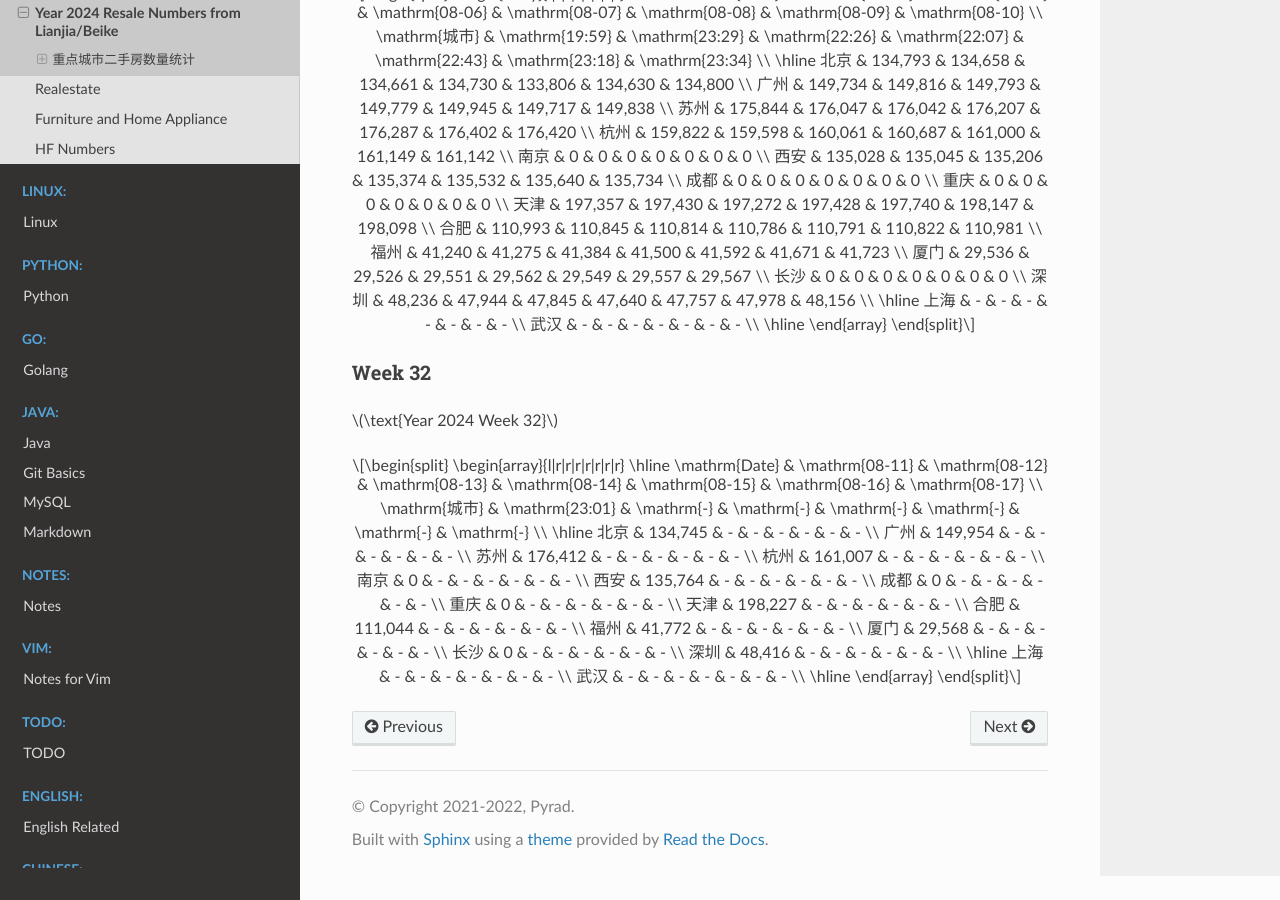
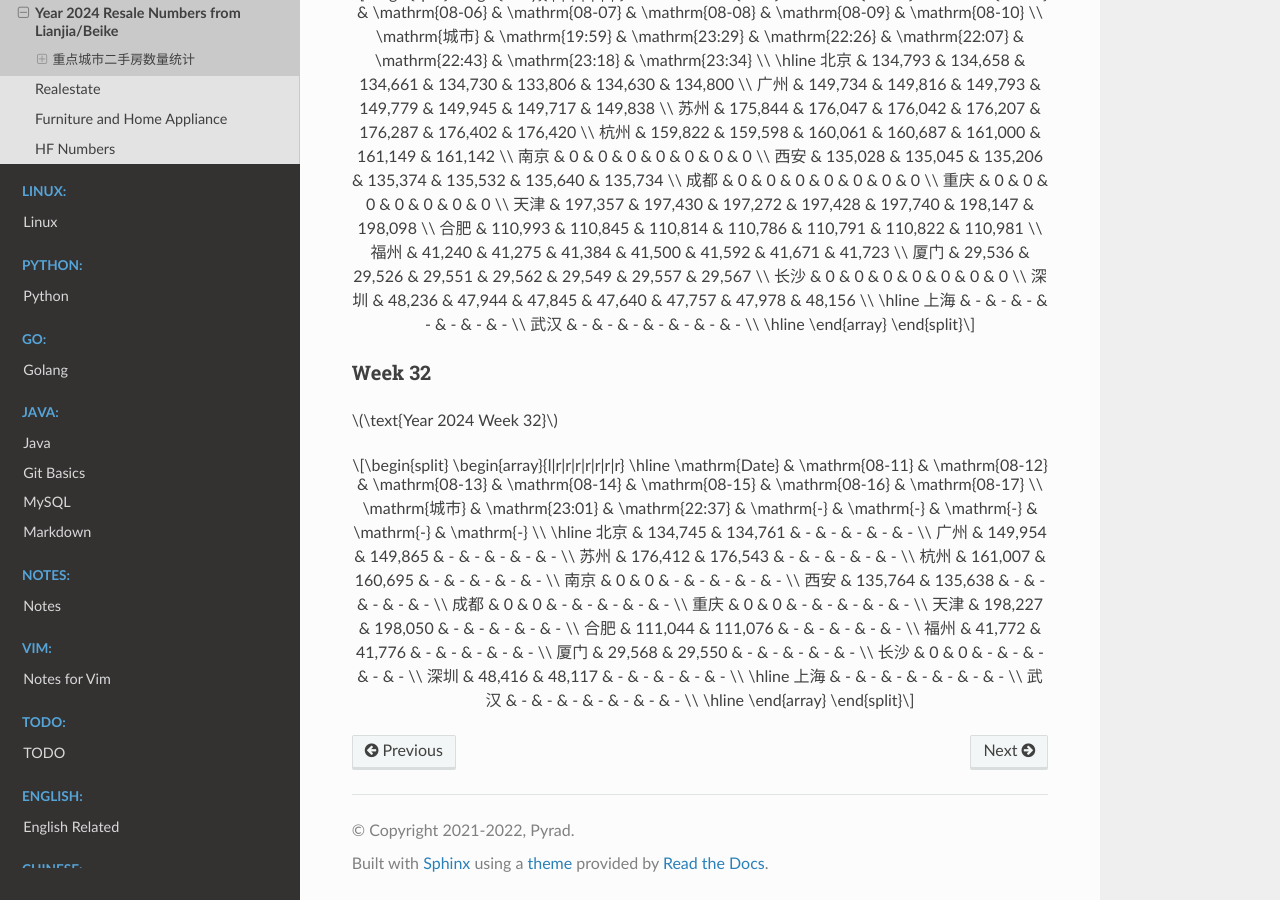
Before and after one commit to Pyrad/pyradnotes, a Sphinx documentation site: the page built from source/RealEstate/resalenumbers2024.md, in a window 1280 px wide and 900 px high, scrolled down 15517 px. Built offline with Sphinx 7.4.7 and the Read the Docs theme 2.0.0, drawn with Linux system fonts in a browser that asks for light colours; pages that are not in the unit, such as notebooks, are missing from menus; a script that is not in the unit is left out.

Commit message:
Realestate Update resale numbers 2024-08-12 22:37

```diff
--- a/source/RealEstate/resalenumbers2024.md
+++ b/source/RealEstate/resalenumbers2024.md
@@ -1035,22 +1035,22 @@ $$
 \begin{array}{l|r|r|r|r|r|r|r}
 \hline
 \mathrm{Date} & \mathrm{08-11} & \mathrm{08-12} & \mathrm{08-13} & \mathrm{08-14} & \mathrm{08-15} & \mathrm{08-16} & \mathrm{08-17} \\
-\mathrm{城市} & \mathrm{23:01} & \mathrm{-} & \mathrm{-} & \mathrm{-} & \mathrm{-} & \mathrm{-} & \mathrm{-} \\
+\mathrm{城市} & \mathrm{23:01} & \mathrm{22:37} & \mathrm{-} & \mathrm{-} & \mathrm{-} & \mathrm{-} & \mathrm{-} \\
 \hline
-北京 & 134,745 & - & - & - & - & - & - \\
-广州 & 149,954 & - & - & - & - & - & - \\
-苏州 & 176,412 & - & - & - & - & - & - \\
-杭州 & 161,007 & - & - & - & - & - & - \\
-南京 & 0 & - & - & - & - & - & - \\
-西安 & 135,764 & - & - & - & - & - & - \\
-成都 & 0 & - & - & - & - & - & - \\
-重庆 & 0 & - & - & - & - & - & - \\
-天津 & 198,227 & - & - & - & - & - & - \\
-合肥 & 111,044 & - & - & - & - & - & - \\
-福州 & 41,772 & - & - & - & - & - & - \\
-厦门 & 29,568 & - & - & - & - & - & - \\
-长沙 & 0 & - & - & - & - & - & - \\
-深圳 & 48,416 & - & - & - & - & - & - \\
+北京 & 134,745 & 134,761 & - & - & - & - & - \\
+广州 & 149,954 & 149,865 & - & - & - & - & - \\
+苏州 & 176,412 & 176,543 & - & - & - & - & - \\
+杭州 & 161,007 & 160,695 & - & - & - & - & - \\
+南京 & 0 & 0 & - & - & - & - & - \\
+西安 & 135,764 & 135,638 & - & - & - & - & - \\
+成都 & 0 & 0 & - & - & - & - & - \\
+重庆 & 0 & 0 & - & - & - & - & - \\
+天津 & 198,227 & 198,050 & - & - & - & - & - \\
+合肥 & 111,044 & 111,076 & - & - & - & - & - \\
+福州 & 41,772 & 41,776 & - & - & - & - & - \\
+厦门 & 29,568 & 29,550 & - & - & - & - & - \\
+长沙 & 0 & 0 & - & - & - & - & - \\
+深圳 & 48,416 & 48,117 & - & - & - & - & - \\
 \hline
 上海 & - & - & - & - & - & - & - \\
 武汉 & - & - & - & - & - & - & - \\
```
Also changed, not shown: 1 other file.
